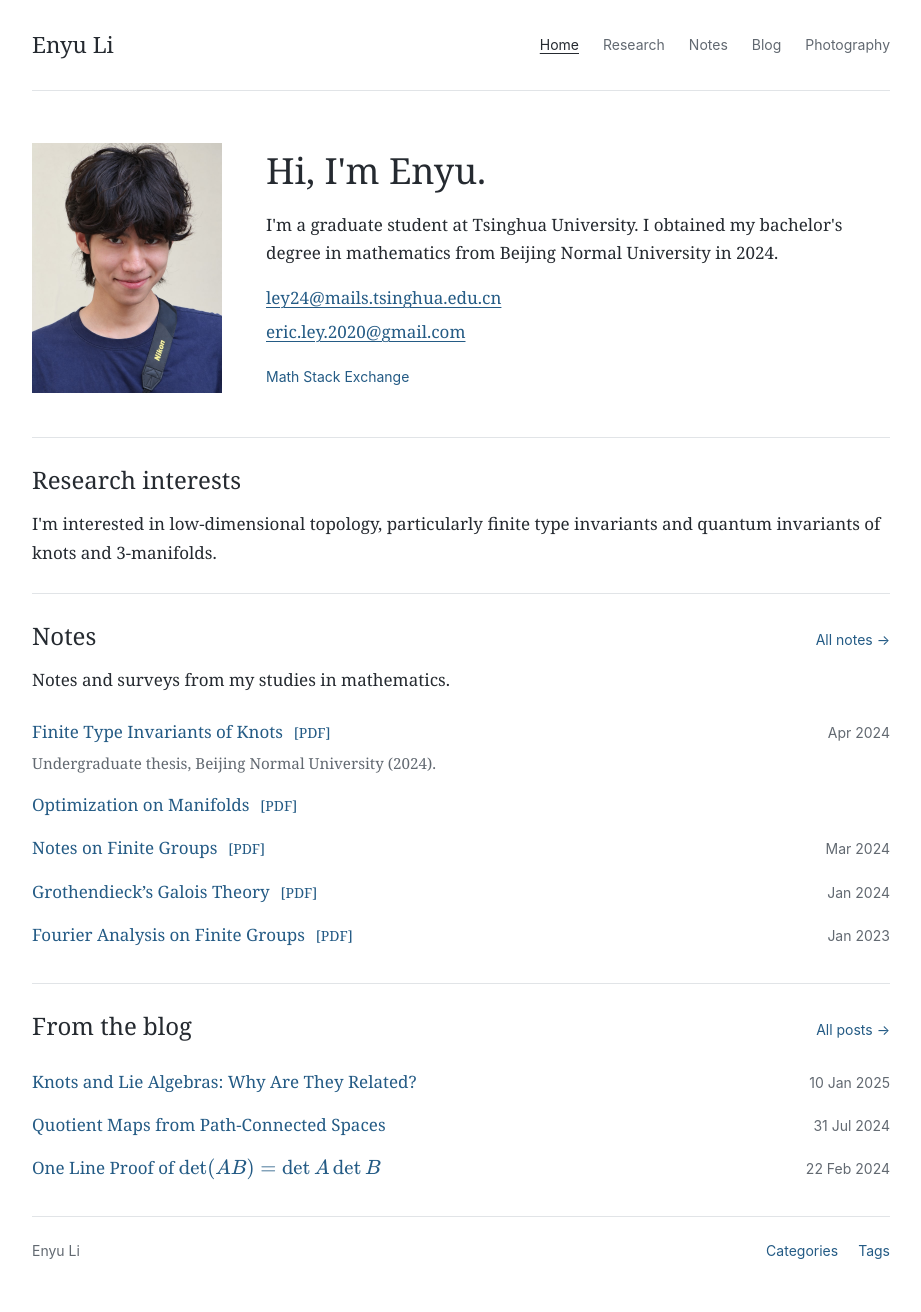
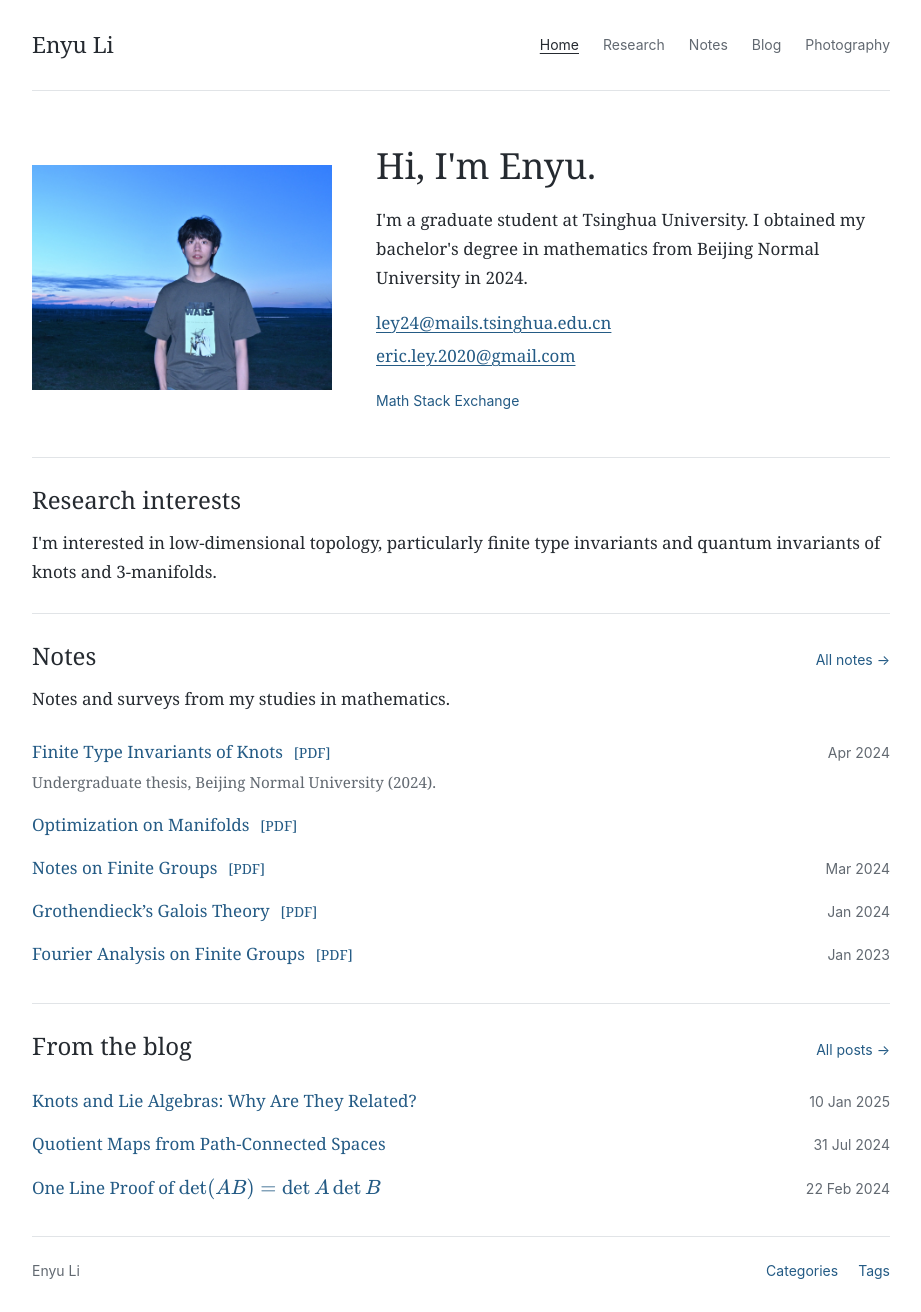
Before and after one commit to Enyu2023/Enyu2023.github.io, a Jekyll site: the page built from index.md, in a window 1280 px wide. Shown: the whole page, without its empty margins (179-1100 px from the left). Built offline with Jekyll 4.4.1, drawn with Linux system fonts in a browser that asks for light colours; formulas are drawn with MathJax 3.

Commit message:
Update homepage photo with responsive landscape framing

```diff
--- a/_config.yml
+++ b/_config.yml
@@ -14,7 +14,7 @@ timezone: Asia/Shanghai
 # Description of the Site
 description: Enyu Li's research interests and notes in low-dimensional topology.
 # URL of Image of the Site
-site-image: /assets/images/enyu-li-portrait.jpg
+site-image: /assets/images/enyu-li-evening.jpg
 # Keywords of the Site
 site-keywords: enyu, enyu li, math
 # URL for the Image of custom Favicon
@@ -49,7 +49,7 @@ disqus-shortname: Ley
 # Name of the Author
 author-name: Enyu Li
 # URL for the Image of the Author
-author-image: /assets/images/enyu-li-portrait.jpg
+author-image: /assets/images/enyu-li-evening.jpg
 # 60 Words About the Author
 author-about: I'm a graduate student at Tsinghua University. I obtained my bachelor's degree in mathematics from Beijing Normal University in 2024.
 # URL to the Author's Profile (i.e., Github, Twitter, Stackoverflow, etc)
--- a/_data/profile.yml
+++ b/_data/profile.yml
@@ -4,8 +4,8 @@ introduction: >-
   I'm a graduate student at Tsinghua University. I obtained my bachelor's degree
   in mathematics from Beijing Normal University in 2024.
 # Add a photo to assets/images/ and set its path below when ready.
-photo: /assets/images/enyu-li-portrait.jpg
-photo_alt: Enyu Li
+photo: /assets/images/enyu-li-evening.jpg
+photo_alt: Enyu Li outdoors under an evening sky
 research_interests: >-
   I'm interested in low-dimensional topology, particularly finite type invariants
   and quantum invariants of knots and 3-manifolds.
--- a/_layouts/home.html
+++ b/_layouts/home.html
@@ -5,7 +5,7 @@ layout: academic
 <section class="profile" id="about" aria-labelledby="intro-heading">
   <div class="profile-photo">
     {% if profile.photo and profile.photo != '' %}
-      <img src="{{ profile.photo | relative_url }}" alt="{{ profile.photo_alt | escape }}" width="190" height="250">
+      <img src="{{ profile.photo | relative_url }}" alt="{{ profile.photo_alt | escape }}" width="300" height="225">
     {% else %}
       <div class="photo-placeholder" role="img" aria-label="Space for a profile photo">
         <span>Profile photo</span>
--- a/assets/css/academic.css
+++ b/assets/css/academic.css
@@ -36,8 +36,8 @@ p { margin: 0 0 1rem; }
 .site-header nav, .site-footer nav { display: flex; flex-wrap: wrap; gap: 12px 24px; }
 .site-header nav a { color: var(--muted); }
 .site-header nav a[aria-current] { color: var(--ink); text-decoration: underline; }
-.profile { display: grid; grid-template-columns: 190px minmax(0, 1fr); align-items: center; gap: 44px; padding: 52px 0 44px; }
-.profile-photo img, .photo-placeholder { display: block; width: 190px; height: 250px; object-fit: cover; object-position: center 25%; }
+.profile { display: grid; grid-template-columns: 300px minmax(0, 1fr); align-items: center; gap: 44px; padding: 52px 0 44px; }
+.profile-photo img, .photo-placeholder { display: block; width: 100%; max-width: 300px; height: auto; aspect-ratio: 4 / 3; object-fit: cover; object-position: 65% center; }
 .photo-placeholder { display: grid; place-items: center; border: 1px solid #d8dce0; background: #f5f6f7; color: var(--muted); font-family: -apple-system, BlinkMacSystemFont, "Segoe UI", sans-serif; font-size: .875rem; }
 .profile-introduction p { max-width: 34em; }
 .inline-links { display: flex; flex-wrap: wrap; gap: 20px; padding: 0; margin: 1.1rem 0 0; list-style: none; }
@@ -104,12 +104,15 @@ time { color: var(--muted); white-space: nowrap; }
 .lunar-eclipse-grid a, .lunar-eclipse-grid img { display: block; }
 .lunar-eclipse-grid img { width: 100%; height: auto; }
 
+@media (max-width: 760px) {
+  .profile { grid-template-columns: 1fr; gap: 24px; padding: 32px 0; }
+}
+
 @media (max-width: 620px) {
   .site-shell { padding: 0 22px; }
   .site-header { align-items: flex-start; flex-direction: column; gap: 12px; padding: 18px 0; }
   .site-header nav { gap: 10px 20px; }
-  .profile { grid-template-columns: 1fr; gap: 24px; padding: 32px 0; }
-  .profile-photo img, .photo-placeholder { width: 150px; height: 198px; }
+  .profile-photo img, .photo-placeholder { width: 100%; max-width: 300px; }
   h1 { font-size: 2rem; }
   .home-section { padding: 24px 0; }
   .entry-list li { display: block; padding: .6rem 0; }
```
Also changed, not shown: assets/images/enyu-li-evening.jpg (added).
